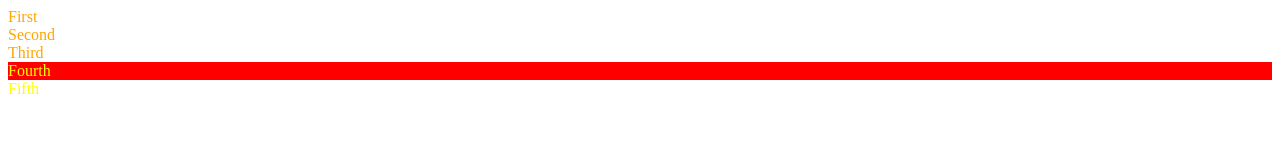
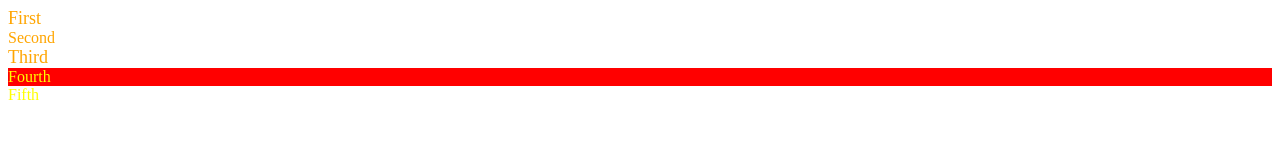
Before and after one commit to knightmoves-schools/021-combinators-thegrim5562-svg, a website: page index.html in a window 1280 px wide. Drawn offline with Linux system fonts and the light colour scheme.

Commit message:
Fix CSS property 'text-size' to 'font-size'

```diff
--- a/index.html
+++ b/index.html
@@ -9,7 +9,7 @@
         }
         /* child selector (>) */
         span > div {
-            text-size: large;
+            font-size: large;
         }
         /* adjecent sibling selector (+)*/
         span + div {
```
